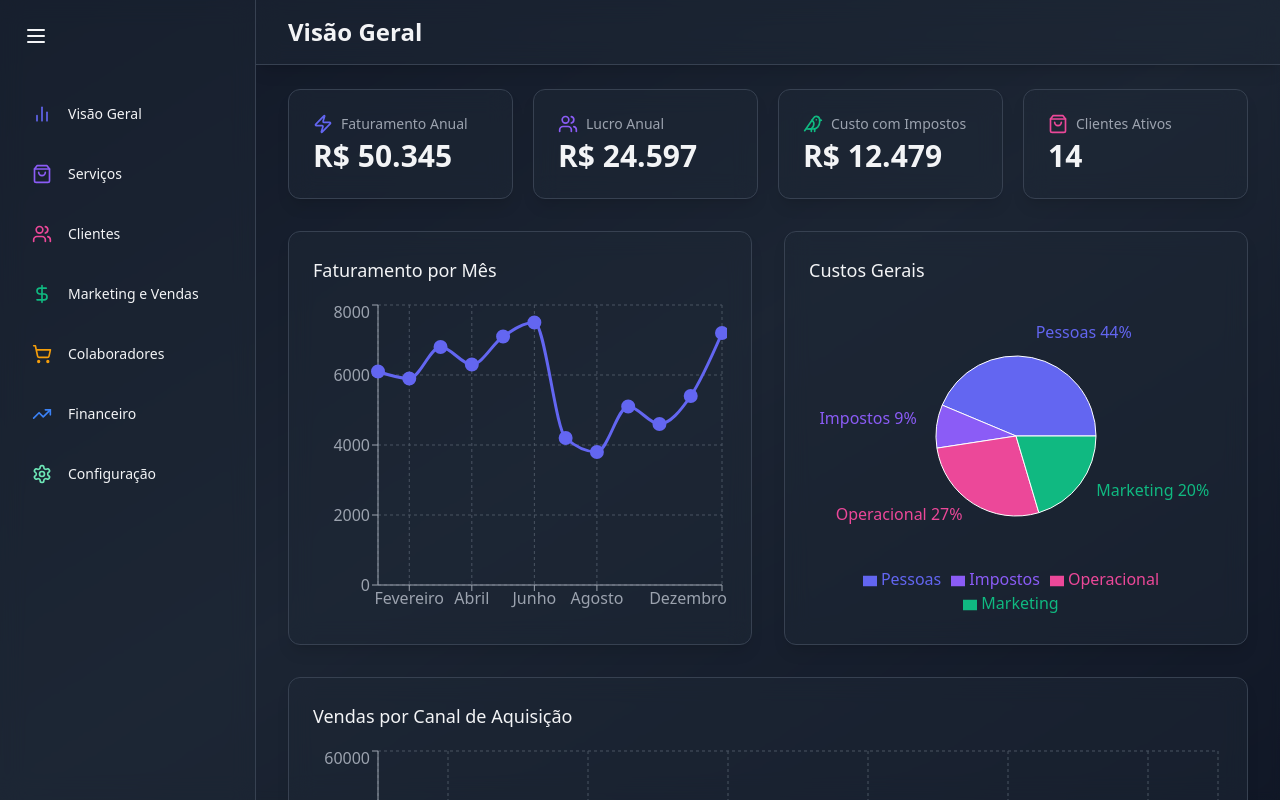
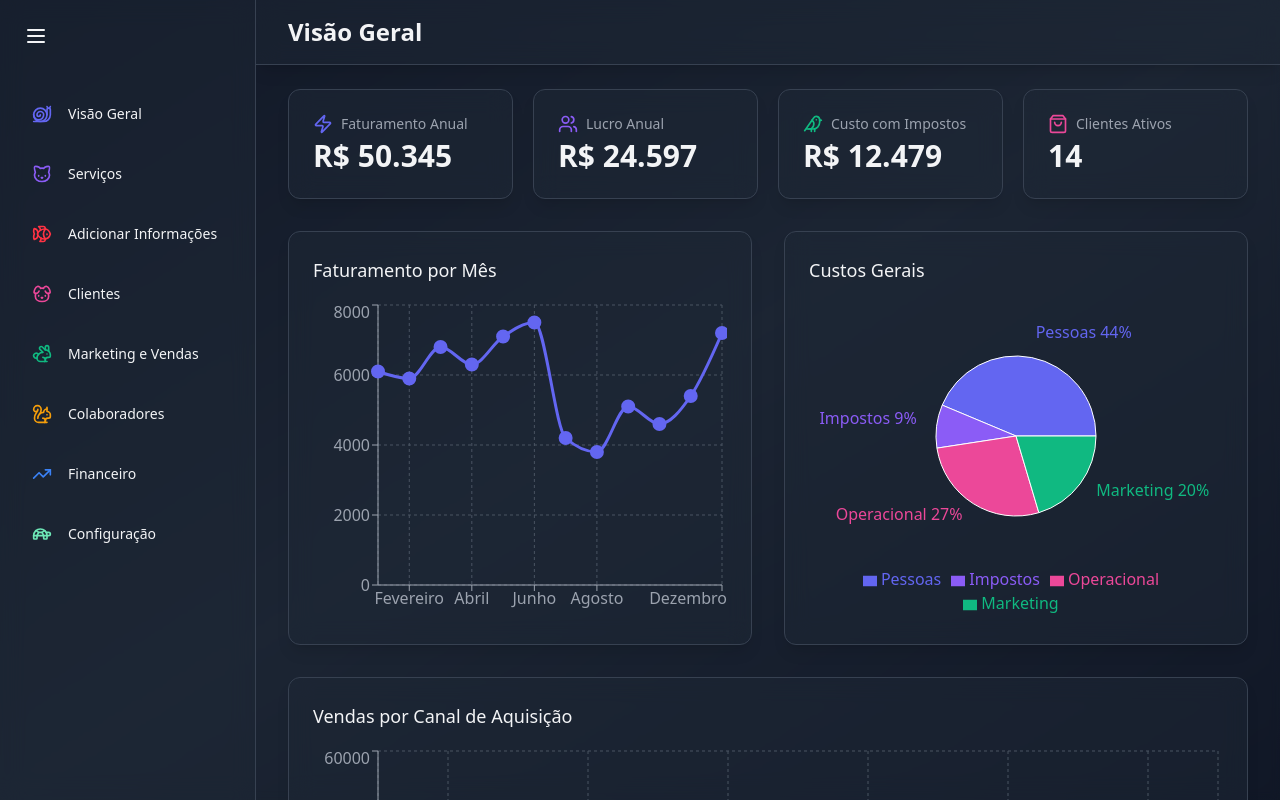
Before and after one commit to thepatroa/patroa, a React (Vite) app in the folder frontend/: page / in a window 1280 px wide. Built offline with nearby package versions, Linux system fonts and the light colour scheme.

Commit message:
feat: 🦅 adiciona rota para incluir informacoes da empresa

```diff
--- a/frontend/src/components/common/Sidebar.jsx
+++ b/frontend/src/components/common/Sidebar.jsx
@@ -1,4 +1,4 @@
-import { BarChart2, DollarSign, Menu, Settings, ShoppingBag, ShoppingCart, TrendingUp, Users } from "lucide-react";
+import { BarChart2,Fish, Cat, Dog, Rabbit, Squirrel, Turtle,Snail,  DollarSign, Menu, Settings, ShoppingBag, ShoppingCart, TrendingUp, Users,  } from "lucide-react";
 import { useState } from "react";
 import { AnimatePresence, motion } from "framer-motion";
 import { Link } from "react-router-dom";
@@ -6,16 +6,17 @@ import { Link } from "react-router-dom";
 const SIDEBAR_ITEMS = [
 	{
 		name: "Visão Geral",
-		icon: BarChart2,
+		icon: Snail,
 		color: "#6366f1",
 		href: "/",
 	},
-	{ name: "Serviços", icon: ShoppingBag, color: "#8B5CF6", href: "/servicos" },
-	{ name: "Clientes", icon: Users, color: "#EC4899", href: "/clientes" },
-	{ name: "Marketing e Vendas", icon: DollarSign, color: "#10B981", href: "/vendas" },
-	{ name: "Colaboradores", icon: ShoppingCart, color: "#F59E0B", href: "/colaboradores" },
+	{ name: "Serviços", icon: Cat, color: "#8B5CF6", href: "/servicos" },
+	{ name: "Adicionar Informações", icon: Fish, color: "#F34", href: "/informacoes" },
+	{ name: "Clientes", icon: Dog, color: "#EC4899", href: "/clientes" },
+	{ name: "Marketing e Vendas", icon: Rabbit, color: "#10B981", href: "/vendas" },
+	{ name: "Colaboradores", icon: Squirrel, color: "#F59E0B", href: "/colaboradores" },
 	{ name: "Financeiro", icon: TrendingUp, color: "#3B82F6", href: "/financeiro" },
-	{ name: "Configuração", icon: Settings, color: "#6EE7B7", href: "/configuracao" },
+	{ name: "Configuração", icon: Turtle, color: "#6EE7B7", href: "/configuracao" },
 ];
 
 const Sidebar = () => {
```
